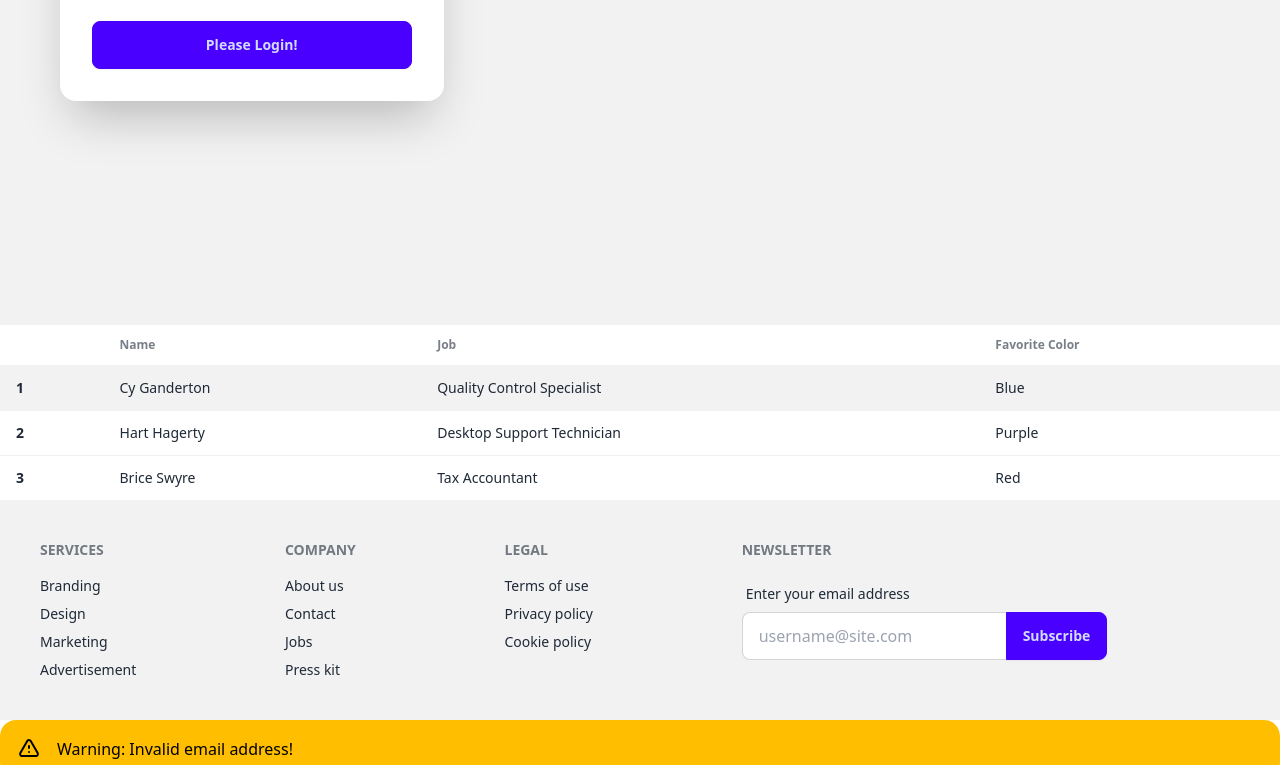
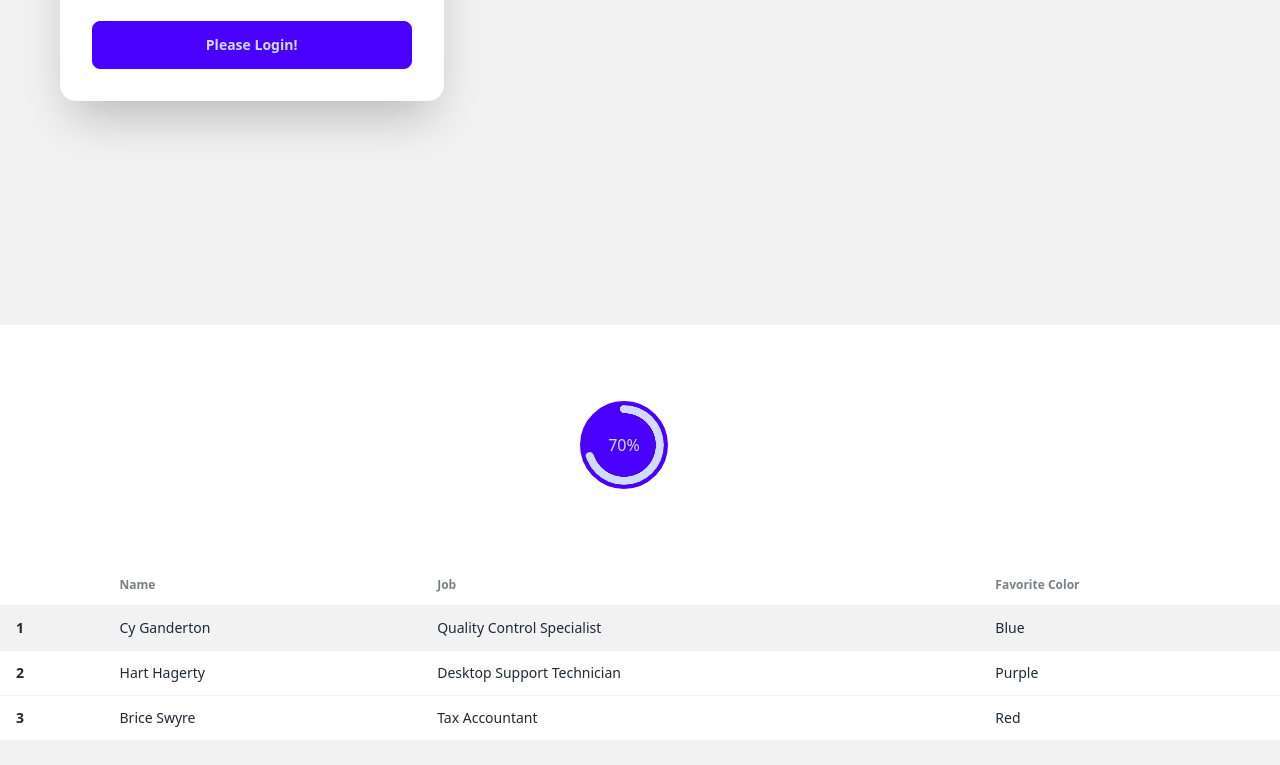
Before and after one commit to mzhrifat/DesiUI, a plain HTML site: page 2daisy.html in a window 1280 px wide. Shown: the part 543-1308 px from the top of the page. Drawn offline with nearby package versions, Linux system fonts and the light colour scheme.

Commit message:
mian er modde  radian progress bar add commit

```diff
--- a/2daisy.html
+++ b/2daisy.html
@@ -103,8 +103,21 @@
     </div>
   </div>
 </div>
+        <!--radian progrss section -->
+        <!-- Radian progress section -->
+<!-- Radian progress section -->
+<!-- Radian progress section -->
+<section class="h-60 flex items-center justify-center pr-8">
+  <div
+    class="radial-progress bg-primary text-primary-content border-primary border-4"
+    style="--value:70;" role="progressbar">
+    70%
+  </div>
+</section>
 
-        </section>
+
+
+
 
         <!--table section-->
 
```
